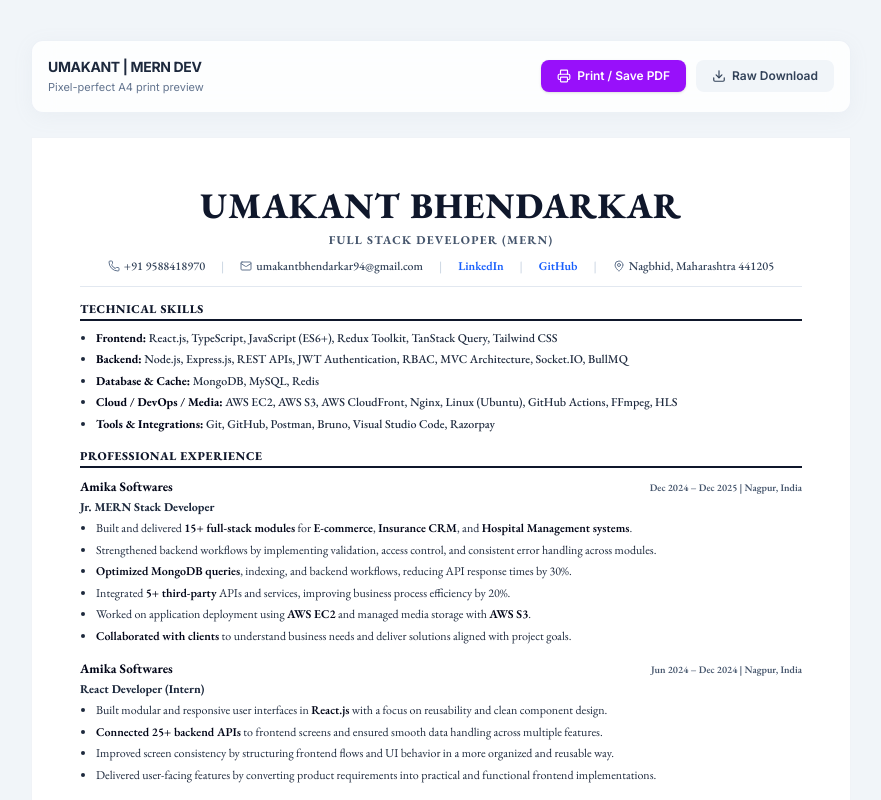
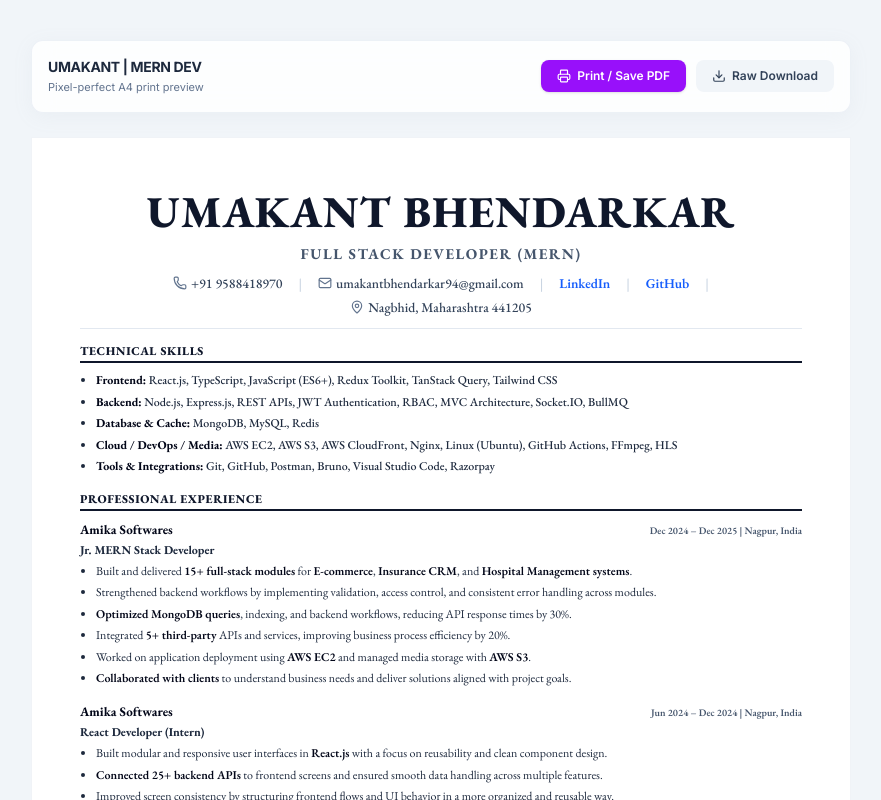
Before and after one commit to umakant8732/PORTFOLIO, a React (Vite) app: page / in a window 1280 px wide. Shown: the top 800 px of the page, without its empty margins (199-1080 px from the left). Built offline with nearby package versions, Linux system fonts and the light colour scheme.

Commit message:
trim education bottom whitespace and scale laptop headers

```diff
--- a/src/App.jsx
+++ b/src/App.jsx
@@ -5,7 +5,7 @@ export default function App() {
   const [scale, setScale] = useState(1);
   const wrapperRef = useRef(null);
   const PAGE_WIDTH = 820;
-  const PAGE_HEIGHT = 1300;
+  const PAGE_HEIGHT = 1140;
 
   const handlePrint = () => {
     window.print();
@@ -84,22 +84,22 @@ export default function App() {
 
         {/* Header Block */}
         <div className="text-center pb-3 border-b border-slate-200">
-          <h1 className="text-3xl sm:text-4xl font-extrabold tracking-wide uppercase text-slate-900">
+          <h1 className="text-3xl sm:text-[44px] font-extrabold tracking-wide uppercase text-slate-900">
             UMAKANT BHENDARKAR
           </h1>
-          <p className="text-xs font-bold tracking-widest text-slate-600 mt-1.5 uppercase">
+          <p className="text-xs sm:text-[15px] font-bold tracking-widest text-slate-600 mt-1.5 uppercase">
             Full Stack Developer (MERN)
           </p>
 
           {/* Contact Details */}
-          <div className="flex flex-wrap items-center justify-center gap-x-4 gap-y-1.5 text-xs text-slate-700 mt-2.5 font-medium">
+          <div className="flex flex-wrap items-center justify-center gap-x-4 gap-y-1.5 text-xs sm:text-[13.5px] text-slate-700 mt-2.5 font-medium">
             <span className="flex items-center gap-1">
-              <Phone className="w-3 h-3 text-slate-500" />
+              <Phone className="w-3.5 h-3.5 text-slate-500" />
               +91 9588418970
             </span>
             <span className="text-slate-300">|</span>
             <a href="mailto:umakantbhendarkar94@gmail.com" className="flex items-center gap-1 hover:text-blue-700 transition-colors">
-              <Mail className="w-3 h-3 text-slate-500" />
+              <Mail className="w-3.5 h-3.5 text-slate-500" />
               umakantbhendarkar94@gmail.com
             </a>
             <span className="text-slate-300">|</span>
@@ -112,7 +112,7 @@ export default function App() {
             </a>
             <span className="text-slate-300">|</span>
             <span className="flex items-center gap-1">
-              <MapPin className="w-3 h-3 text-slate-500" />
+              <MapPin className="w-3.5 h-3.5 text-slate-500" />
               Nagbhid, Maharashtra 441205
             </span>
           </div>
```
